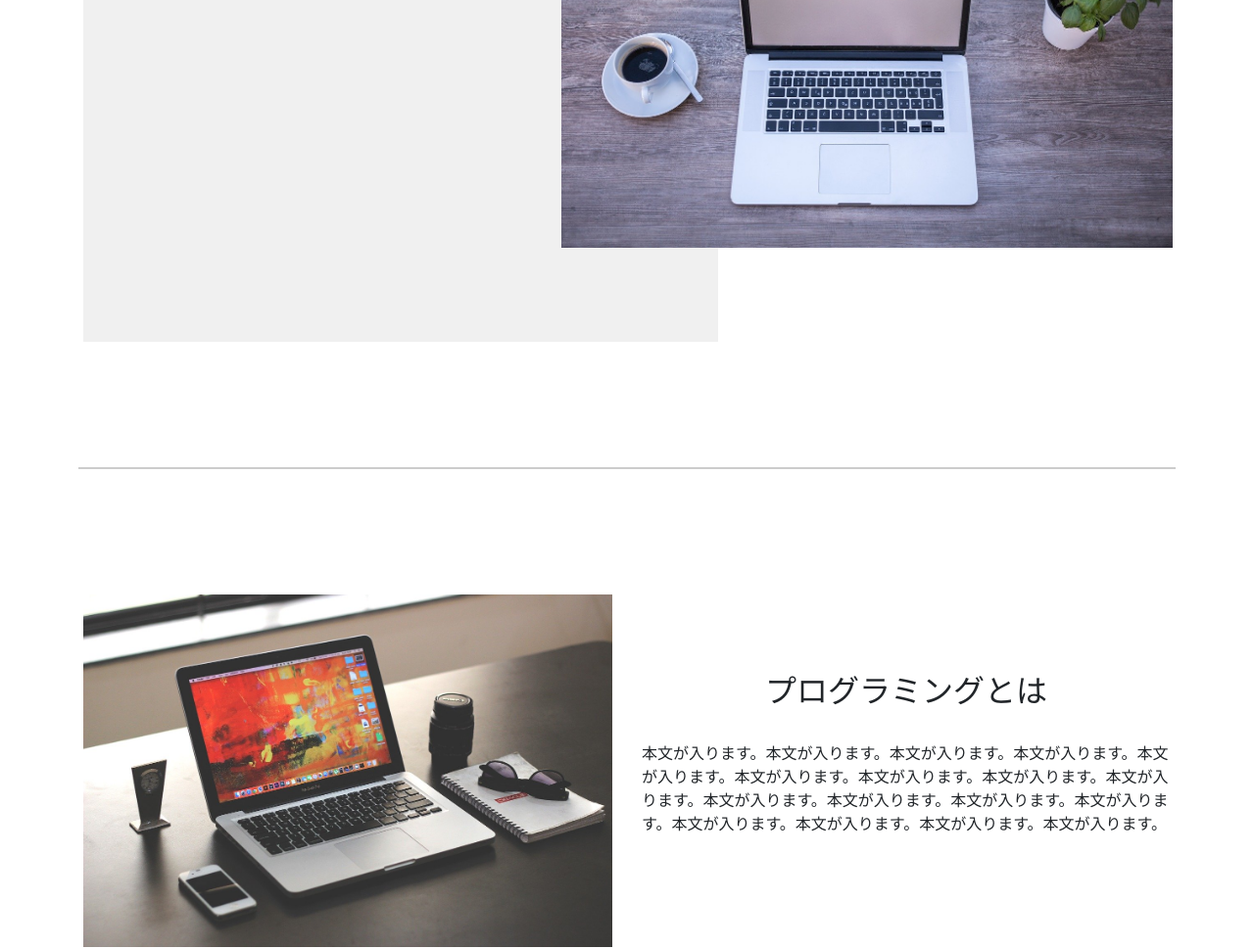
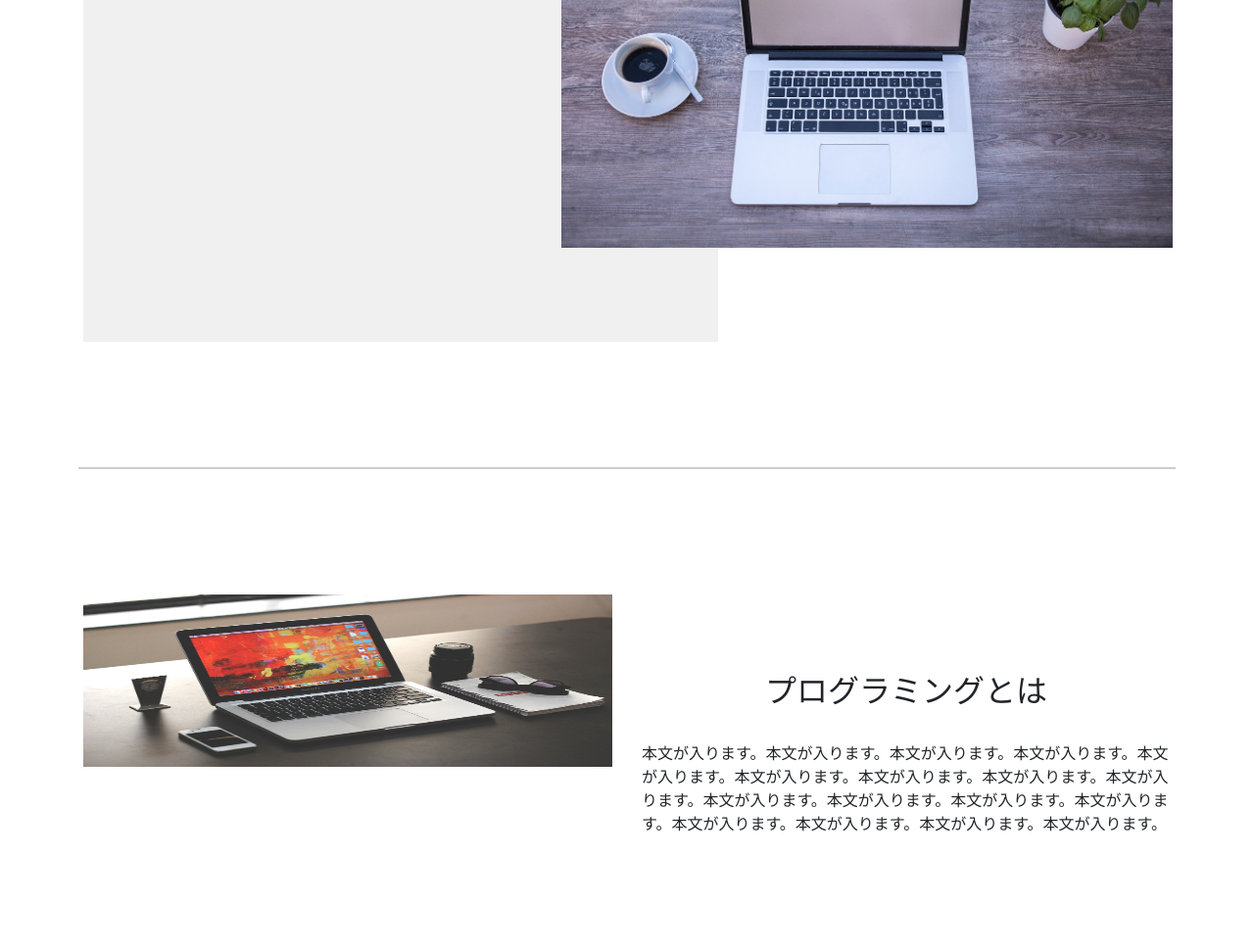
Before and after one commit to hiroton09/hirotohp, a plain HTML site: page index.html in a window 1280 px wide. Shown: the part 371-1340 px from the top of the page at 98% size. Drawn offline with nearby package versions, Linux system fonts and the light colour scheme; a web font is replaced by a local one.

Commit message:
Update style.css

```diff
--- a/css/style.css
+++ b/css/style.css
@@ -50,7 +50,7 @@ section {
 }
 
 /* ========== Profile ========== */
-.profile_img {width: 100%;}
+.profile_img {height: 11rem;}
 .profile_title {margin-bottom: 5rem;}
 .profile_text {margin-top: 5rem;}
 .profile_text > h2 {margin-bottom: 2rem;}
```
